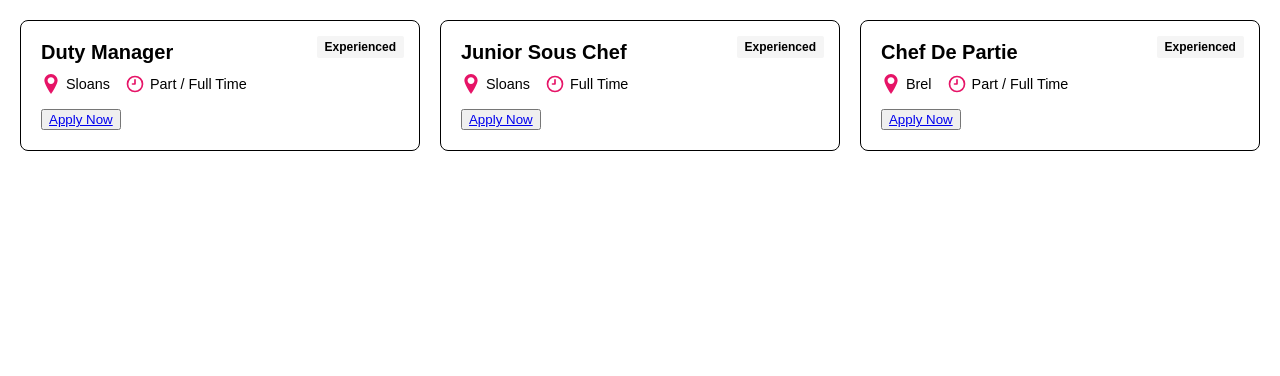
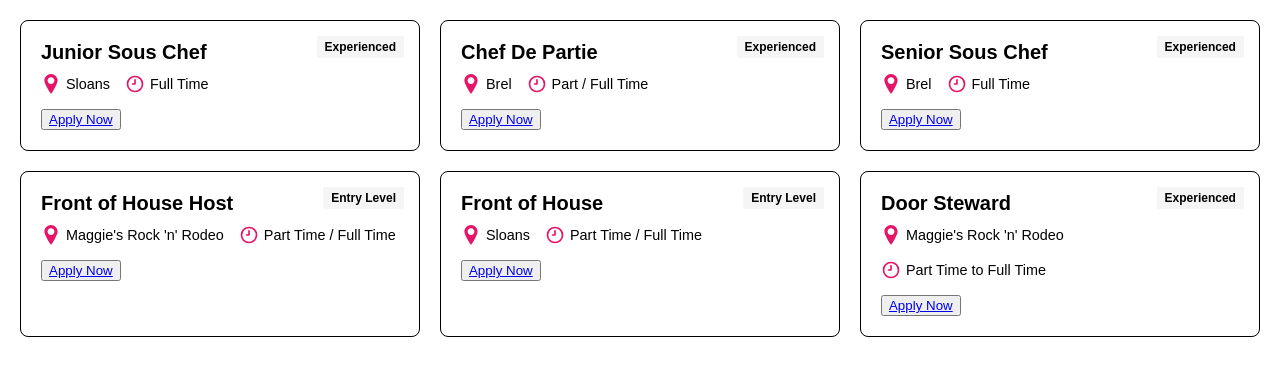
Before and after one commit to itison-venues/itison-venues.github.io, a plain HTML site: page ITISON_VENUES/Job_list.html in a window 1280 px wide. Drawn offline with Linux system fonts and the light colour scheme.

Commit message:
Updated Job Listings for itisonvenues

```diff
--- a/ITISON_VENUES/Job_list.html
+++ b/ITISON_VENUES/Job_list.html
@@ -6,63 +6,12 @@
     <title>Job Listings</title>
 
     <link
-  rel="stylesheet"
-  href="https://itison-venues.github.io/ITISON_VENUES/Job_list.css">
-
+      rel="stylesheet"
+      href="https://itison-venues.github.io/ITISON_VENUES/Job_list.css"
+    />
   </head>
   <body>
     <div class="job-listings">
-      <!--DUTY MANAGER - SLOANS-->
-      <div class="job-card">
-        <div class="job-tag">Experienced</div>
-        <h2 class="job-title">Duty Manager</h2>
-        <div class="job-meta">
-          <span>
-            <svg
-              fill="#E61467"
-              width="20px"
-              height="20px"
-              viewBox="0 0 466.583 466.582"
-              xmlns="http://www.w3.org/2000/svg"
-            >
-              <path
-                d="M233.292,0c-85.1,0-154.334,69.234-154.334,154.333c0,34.275,21.887,90.155,66.908,170.834
-                        c31.846,57.063,63.168,104.643,64.484,106.64l22.942,34.775l22.941-34.774c1.317-1.998,32.641-49.577,64.483-106.64
-                        c45.023-80.68,66.908-136.559,66.908-170.834C387.625,69.234,318.391,0,233.292,0z M233.292,233.291c-44.182,0-80-35.817-80-80
-                        s35.818-80,80-80c44.182,0,80,35.817,80,80S277.473,233.291,233.292,233.291z"
-              />
-            </svg>
-            Sloans
-          </span>
-          <span>
-            <svg
-              width="20px"
-              height="20px"
-              viewBox="0 0 24 24"
-              fill="none"
-              xmlns="http://www.w3.org/2000/svg"
-            >
-              <path
-                d="M12 7V12H9M21 12C21 16.9706 16.9706 21 12 21C7.02944 21 3 16.9706 3 12C3 7.02944 7.02944 3 12 3C16.9706 3 21 7.02944 21 12Z"
-                stroke="#E61467"
-                stroke-width="2"
-                stroke-linecap="round"
-                stroke-linejoin="round"
-              />
-            </svg>
-            Part / Full Time
-          </span>
-        </div>
-        <button
-          class="sqs-block-button-element--medium sqs-button-element--primary sqs-block-button-element"
-        >
-          <a
-            href="https://apply.itison.com/apply/tbPD2yxshc/Duty-Manager?source=Venues+Website"
-            >Apply Now
-          </a>
-        </button>
-      </div>
-
       <!--JUNIOR SOUS CHEF - SLOANS-->
       <div class="job-card">
         <div class="job-tag">Experienced</div>
@@ -164,6 +113,210 @@
           </a>
         </button>
       </div>
+
+      <!--SENIOR SOUS CHEF - BREL-->
+      <div class="job-card">
+        <div class="job-tag">Experienced</div>
+        <h2 class="job-title">Senior Sous Chef</h2>
+        <div class="job-meta">
+          <span>
+            <svg
+              fill="#E61467"
+              width="20px"
+              height="20px"
+              viewBox="0 0 466.583 466.582"
+              xmlns="http://www.w3.org/2000/svg"
+            >
+              <path
+                d="M233.292,0c-85.1,0-154.334,69.234-154.334,154.333c0,34.275,21.887,90.155,66.908,170.834
+                        c31.846,57.063,63.168,104.643,64.484,106.64l22.942,34.775l22.941-34.774c1.317-1.998,32.641-49.577,64.483-106.64
+                        c45.023-80.68,66.908-136.559,66.908-170.834C387.625,69.234,318.391,0,233.292,0z M233.292,233.291c-44.182,0-80-35.817-80-80
+                        s35.818-80,80-80c44.182,0,80,35.817,80,80S277.473,233.291,233.292,233.291z"
+              />
+            </svg>
+            Brel
+          </span>
+          <span>
+            <svg
+              width="20px"
+              height="20px"
+              viewBox="0 0 24 24"
+              fill="none"
+              xmlns="http://www.w3.org/2000/svg"
+            >
+              <path
+                d="M12 7V12H9M21 12C21 16.9706 16.9706 21 12 21C7.02944 21 3 16.9706 3 12C3 7.02944 7.02944 3 12 3C16.9706 3 21 7.02944 21 12Z"
+                stroke="#E61467"
+                stroke-width="2"
+                stroke-linecap="round"
+                stroke-linejoin="round"
+              />
+            </svg>
+            Full Time
+          </span>
+        </div>
+        <button
+          class="sqs-block-button-element--medium sqs-button-element--primary sqs-block-button-element"
+        >
+          <a
+            href="https://apply.itison.com/apply/Q3IUxkfB4m/Senior-Sous-Chef?source=venues+website"
+            >Apply Now
+          </a>
+        </button>
+      </div>
+
+      <!--FRONT OF HOUSE HOST - MAGGIES-->
+      <div class="job-card">
+        <div class="job-tag">Entry Level</div>
+        <h2 class="job-title">Front of House Host</h2>
+        <div class="job-meta">
+          <span>
+            <svg
+              fill="#E61467"
+              width="20px"
+              height="20px"
+              viewBox="0 0 466.583 466.582"
+              xmlns="http://www.w3.org/2000/svg"
+            >
+              <path
+                d="M233.292,0c-85.1,0-154.334,69.234-154.334,154.333c0,34.275,21.887,90.155,66.908,170.834
+                        c31.846,57.063,63.168,104.643,64.484,106.64l22.942,34.775l22.941-34.774c1.317-1.998,32.641-49.577,64.483-106.64
+                        c45.023-80.68,66.908-136.559,66.908-170.834C387.625,69.234,318.391,0,233.292,0z M233.292,233.291c-44.182,0-80-35.817-80-80
+                        s35.818-80,80-80c44.182,0,80,35.817,80,80S277.473,233.291,233.292,233.291z"
+              />
+            </svg>
+            Maggie's Rock 'n' Rodeo
+          </span>
+          <span>
+            <svg
+              width="20px"
+              height="20px"
+              viewBox="0 0 24 24"
+              fill="none"
+              xmlns="http://www.w3.org/2000/svg"
+            >
+              <path
+                d="M12 7V12H9M21 12C21 16.9706 16.9706 21 12 21C7.02944 21 3 16.9706 3 12C3 7.02944 7.02944 3 12 3C16.9706 3 21 7.02944 21 12Z"
+                stroke="#E61467"
+                stroke-width="2"
+                stroke-linecap="round"
+                stroke-linejoin="round"
+              />
+            </svg>
+            Part Time / Full Time
+          </span>
+        </div>
+        <button
+          class="sqs-block-button-element--medium sqs-button-element--primary sqs-block-button-element"
+        >
+          <a
+            href="https://apply.itison.com/apply/NU5iJdJJHA/Front-Of-House-Host?source=Venues+Website"
+            >Apply Now
+          </a>
+        </button>
+      </div>
+
+      <!--FRONT OF HOUSE - SLOANS-->
+      <div class="job-card">
+        <div class="job-tag">Entry Level</div>
+        <h2 class="job-title">Front of House</h2>
+        <div class="job-meta">
+          <span>
+            <svg
+              fill="#E61467"
+              width="20px"
+              height="20px"
+              viewBox="0 0 466.583 466.582"
+              xmlns="http://www.w3.org/2000/svg"
+            >
+              <path
+                d="M233.292,0c-85.1,0-154.334,69.234-154.334,154.333c0,34.275,21.887,90.155,66.908,170.834
+                        c31.846,57.063,63.168,104.643,64.484,106.64l22.942,34.775l22.941-34.774c1.317-1.998,32.641-49.577,64.483-106.64
+                        c45.023-80.68,66.908-136.559,66.908-170.834C387.625,69.234,318.391,0,233.292,0z M233.292,233.291c-44.182,0-80-35.817-80-80
+                        s35.818-80,80-80c44.182,0,80,35.817,80,80S277.473,233.291,233.292,233.291z"
+              />
+            </svg>
+            Sloans
+          </span>
+          <span>
+            <svg
+              width="20px"
+              height="20px"
+              viewBox="0 0 24 24"
+              fill="none"
+              xmlns="http://www.w3.org/2000/svg"
+            >
+              <path
+                d="M12 7V12H9M21 12C21 16.9706 16.9706 21 12 21C7.02944 21 3 16.9706 3 12C3 7.02944 7.02944 3 12 3C16.9706 3 21 7.02944 21 12Z"
+                stroke="#E61467"
+                stroke-width="2"
+                stroke-linecap="round"
+                stroke-linejoin="round"
+              />
+            </svg>
+            Part Time / Full Time
+          </span>
+        </div>
+        <button
+          class="sqs-block-button-element--medium sqs-button-element--primary sqs-block-button-element"
+        >
+          <a
+            href="https://apply.itison.com/apply/n3tUdCeYnp/Front-Of-House?source=venues+website"
+            >Apply Now
+          </a>
+        </button>
+      </div>
+
+      <!--DOOR STEWARD - MAGGIE'S ROCK 'N' RODEO-->
+      <div class="job-card">
+        <div class="job-tag">Experienced</div>
+        <h2 class="job-title">Door Steward</h2>
+        <div class="job-meta">
+          <span>
+            <svg
+              fill="#E61467"
+              width="20px"
+              height="20px"
+              viewBox="0 0 466.583 466.582"
+              xmlns="http://www.w3.org/2000/svg"
+            >
+              <path
+                d="M233.292,0c-85.1,0-154.334,69.234-154.334,154.333c0,34.275,21.887,90.155,66.908,170.834
+                        c31.846,57.063,63.168,104.643,64.484,106.64l22.942,34.775l22.941-34.774c1.317-1.998,32.641-49.577,64.483-106.64
+                        c45.023-80.68,66.908-136.559,66.908-170.834C387.625,69.234,318.391,0,233.292,0z M233.292,233.291c-44.182,0-80-35.817-80-80
+                        s35.818-80,80-80c44.182,0,80,35.817,80,80S277.473,233.291,233.292,233.291z"
+              />
+            </svg>
+            Maggie's Rock 'n' Rodeo
+          </span>
+          <span>
+            <svg
+              width="20px"
+              height="20px"
+              viewBox="0 0 24 24"
+              fill="none"
+              xmlns="http://www.w3.org/2000/svg"
+            >
+              <path
+                d="M12 7V12H9M21 12C21 16.9706 16.9706 21 12 21C7.02944 21 3 16.9706 3 12C3 7.02944 7.02944 3 12 3C16.9706 3 21 7.02944 21 12Z"
+                stroke="#E61467"
+                stroke-width="2"
+                stroke-linecap="round"
+                stroke-linejoin="round"
+              />
+            </svg>
+            Part Time to Full Time
+          </span>
+        </div>
+        <button
+          class="sqs-block-button-element--medium sqs-button-element--primary sqs-block-button-element"
+        >
+          <a
+            href="https://apply.itison.com/apply/GljZE0WxaY/Door-Steward?source=venues+website"
+            >Apply Now
+          </a>
+        </button>
+      </div>
     </div>
   </body>
 </html>
```
